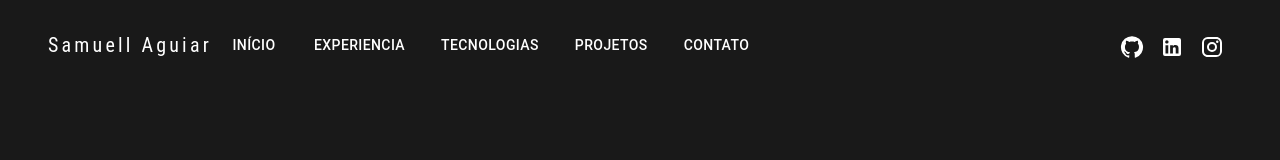
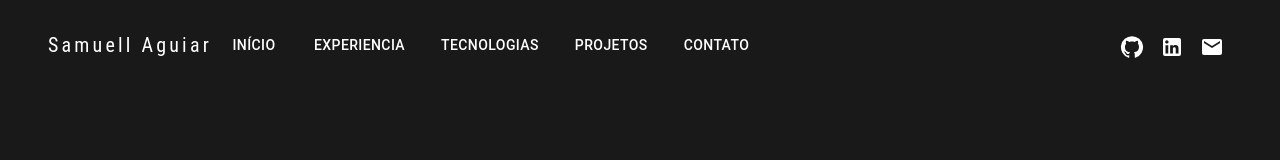
Before and after one commit to SamuellAguiar/Portfolio, a React (Vite) app in the folder portfolio/: page / in a window 1280 px wide. Shown: the top 160 px of the page. Built offline with nearby package versions, Linux system fonts and the light colour scheme.

Commit message:
Update the navbar component

```diff
--- a/portfolio/src/Components/NavBar.jsx
+++ b/portfolio/src/Components/NavBar.jsx
@@ -11,7 +11,7 @@ import Button from '@mui/material/Button';
 import MenuItem from '@mui/material/MenuItem';
 import GitHubIcon from '@mui/icons-material/GitHub';
 import LinkedInIcon from '@mui/icons-material/LinkedIn';
-import InstagramIcon from '@mui/icons-material/Instagram';
+import MailIcon from '@mui/icons-material/Mail';
 import { Link as ScrollLink } from 'react-scroll';
 import { useMediaQuery } from '@mui/material';
 
@@ -150,8 +150,8 @@ function NavBar() {
               </a>
             </IconButton>
             <IconButton color="inherit">
-              <a href="https://www.instagram.com/samuell.ag/" target='_blank' style={{ color: 'inherit' }}>
-                <InstagramIcon />
+              <a href="mailto: samuellcarlosaguiar@gmail.com" target='_blank' style={{ color: 'inherit' }}>
+                <MailIcon />
               </a>
             </IconButton>
           </Box>
```
